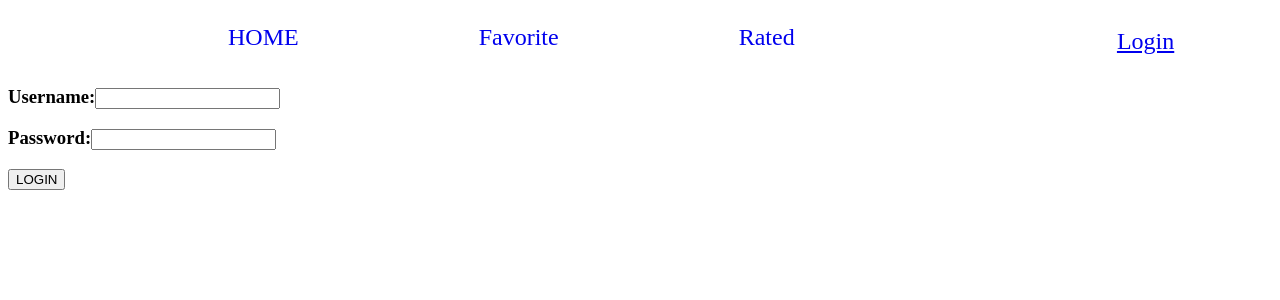
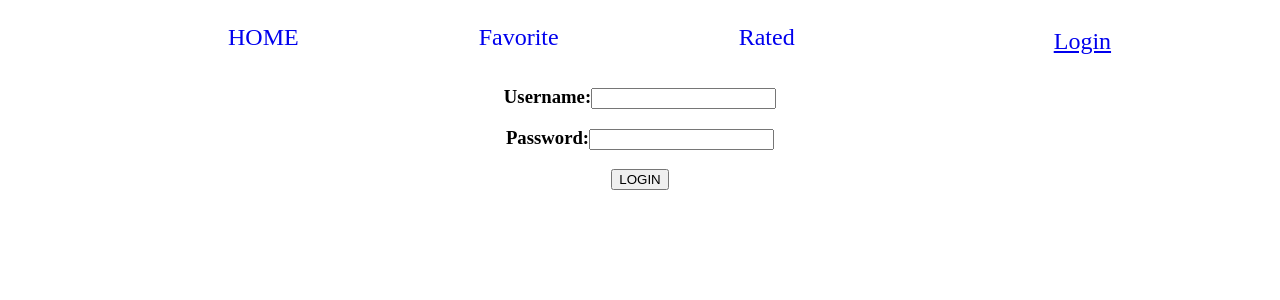
Before and after one commit to Chener-Zhang/movie-project, a React (Create React App) app: page /login in a window 1280 px wide. Shown: the top 300 px of the page. Built offline with nearby package versions, Linux system fonts and the light colour scheme.

Commit message:
add button

```diff
--- a/package.json
+++ b/package.json
@@ -6,7 +6,9 @@
     "@testing-library/jest-dom": "^5.11.4",
     "@testing-library/react": "^11.1.0",
     "@testing-library/user-event": "^12.1.10",
+    "bootstrap": "^5.1.3",
     "react": "^17.0.2",
+    "react-bootstrap": "^2.0.3",
     "react-dom": "^17.0.2",
     "react-redux": "^7.2.6",
     "react-router-dom": "^5.3.0",
--- a/src/App.js
+++ b/src/App.js
@@ -15,10 +15,10 @@ function App() {
     <Router >
       <Header />
       <Switch>
-        <Route path="/" exact component={HOME} />
-        <Route path="/favorite" exact component={Favorite} />
-        <Route path="/rated" exact component={Rated} />
-        <Route path="/login" exact component={Login} />
+        <Route exact path="/"  component={HOME} />
+        <Route exact path="/favorite"  component={Favorite} />
+        <Route exact path="/rated"  component={Rated} />
+        <Route exact path="/login"  component={Login} />
       </Switch>
     </Router>
 
--- a/src/components/Header.js
+++ b/src/components/Header.js
@@ -6,15 +6,14 @@ import '../styles/HomePage.css'
 
 function Header() {
     return (<>
-        <div class="container">
-
+        <div className="container">
             <ul className="Header" >
                 <Link to="/"><li>HOME</li></Link>
                 <Link to="/favorite"><li>Favorite</li></Link>
                 <Link to="/rated"><li>Rated</li></Link>
             </ul>
 
-            <Link class = "login" to="/login">Login</Link>
+            <Link className = "login" to="/login">Login</Link>
         </div>
     </>
 
--- a/src/navigations/Login.js
+++ b/src/navigations/Login.js
@@ -2,6 +2,9 @@ import React from 'react';
 import { useSelector, useDispatch } from 'react-redux'
 import { USER_LOGIN, USER_LOGOUT } from '../actions/userLoginAction'
 import { useState } from 'react';
+
+//CSS
+import '../styles/LoginPage.css'
 
 
 
@@ -16,7 +19,7 @@ export default function Login() {
     const userLogged = () => {
         if (!isLogged.Boolean) {
             return (
-                <div>
+                <div className = "loginStyle">
                     <h3> Username:
                         <input onChange={(e) => setUserName(e.target.value)} />
                     </h3>
@@ -25,12 +28,13 @@ export default function Login() {
                         <input />
                     </h3>
 
-                    <button onClick={() => dispatch(USER_LOGIN(userName))}>LOGIN </button>
+                    <button   onClick={() => dispatch(USER_LOGIN(userName))}>LOGIN </button>
+
                 </div>)
 
         } else {
             return (
-                <div>
+                <div className = "loginStyle">
                     <h1>Current user : {userName}</h1>
                     <button onClick={() => dispatch(USER_LOGOUT())}>Logout</button>
                 </div>)
--- a/src/styles/HomePage.css
+++ b/src/styles/HomePage.css
@@ -1,6 +1,7 @@
 .container {
     display: grid;
-    grid-template-columns: 80% 20%;
+    grid-template-columns: 70% 30%;
+    margin: 0px 0px 0px 0px;
 }
 .login{
     font-size: x-large;
--- /dev/null
+++ b/src/styles/LoginPage.css
@@ -0,0 +1,4 @@
+.loginStyle {
+    /* border-style: dashed; */
+    text-align: center;
+}
```
Also changed, not shown: 2 other files (tests, documents, lock files or other folders).
